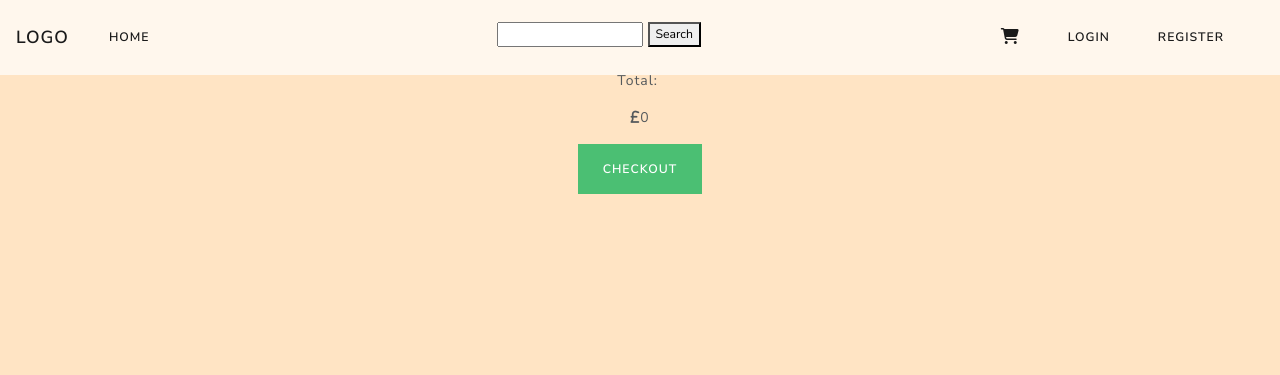
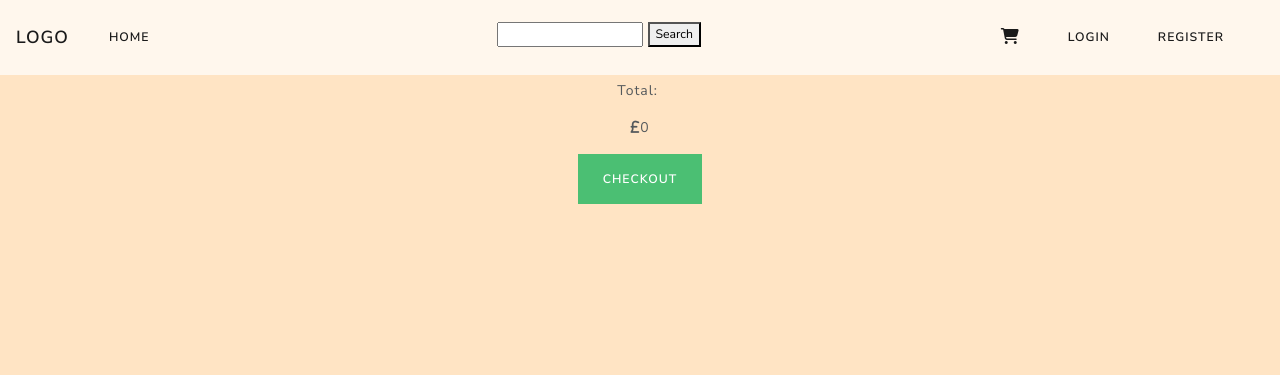
Before and after one commit to Sarosim/pictures-on-the-wall, a Django app: page /cart/ in a window 1280 px wide. Shown: the top 375 px of the page. Run offline with Django 3.2, Linux system fonts and the light colour scheme; some libraries are stand-ins or nearby versions.

Commit message:
top margin from <body> remoced and added to base.html

```diff
--- a/static/css/custom.css
+++ b/static/css/custom.css
@@ -1,6 +1,6 @@
 body {
     background-color: bisque;
-    margin-top: 70px;
+    /* padding-top: 70px; */
 }
 
 .navbar {
--- a/static/css/intro.css
+++ b/static/css/intro.css
@@ -7,6 +7,11 @@
 body {
     overflow-x: hidden;
 }
+
+.view {
+    margin-top: 5rem;
+}
+
 
 /* the main container needs fixing for proper timing of the transition */
 .fix-for-intro {
--- a/templates/base.html
+++ b/templates/base.html
@@ -92,8 +92,9 @@
 
 
 	<!-- This is the place for the content: -->
+    <div class="view">
 	{% block content %}{% endblock %}
-
+    </div>
 
 	<script src="https://cdnjs.cloudflare.com/ajax/libs/popper.js/1.16.0/umd/popper.min.js"></script>
 	<script src="https://cdnjs.cloudflare.com/ajax/libs/twitter-bootstrap/4.4.1/js/bootstrap.min.js"></script>
```
